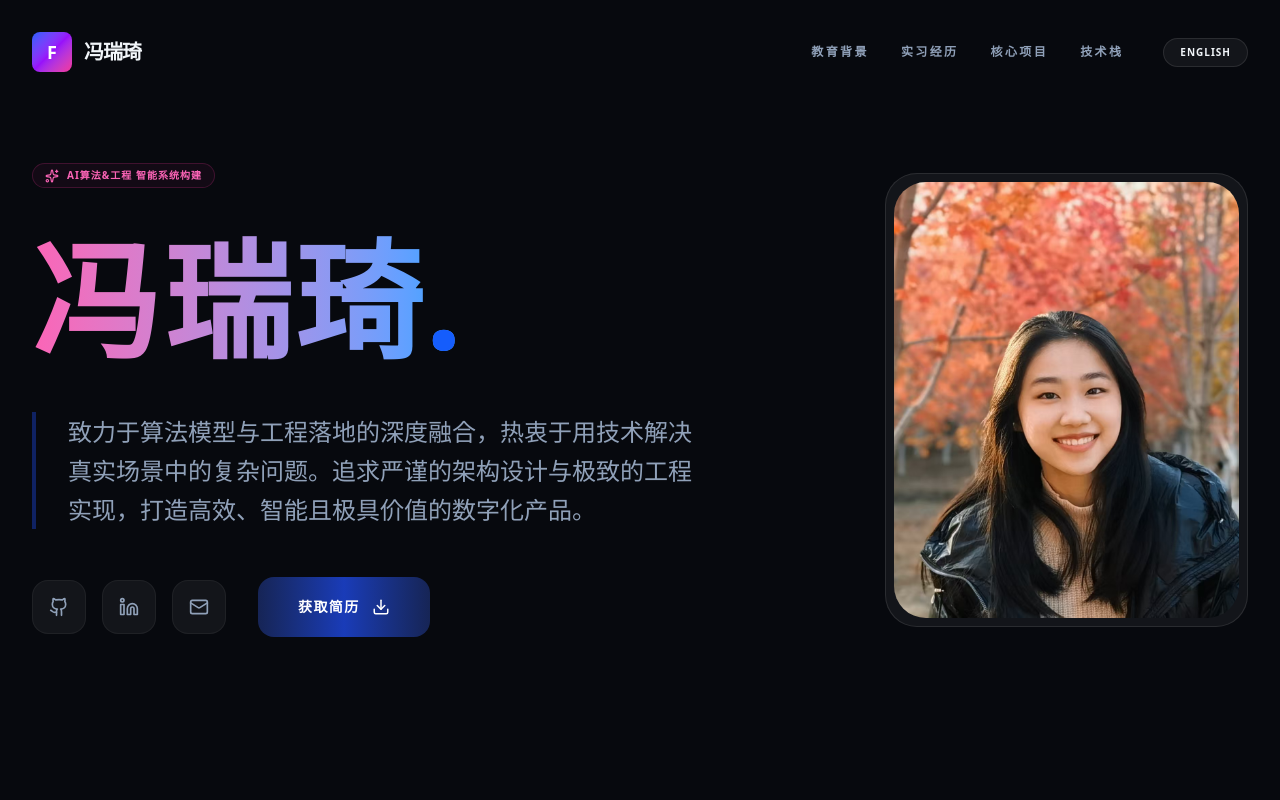
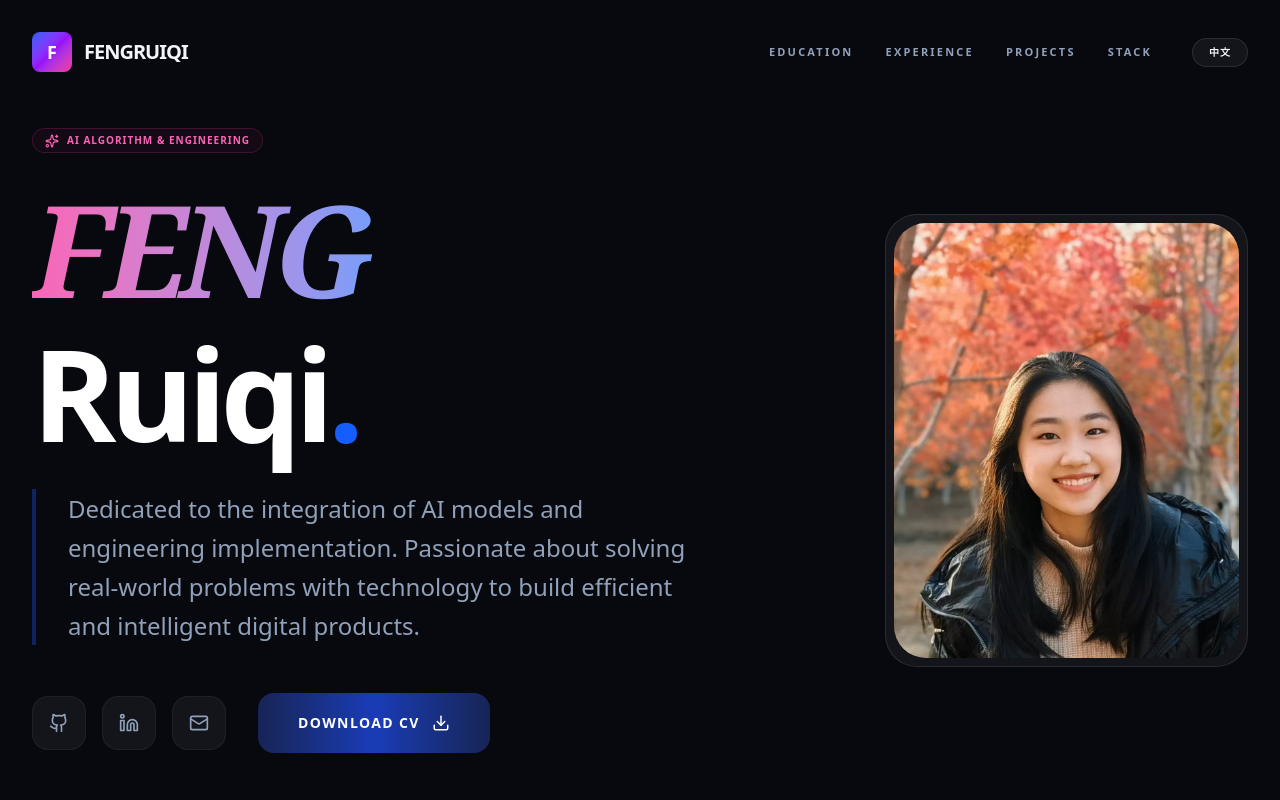
Before and after one commit to qitu1/portfolio, a React (Vite) app: page / in a window 1280 px wide. Shown: the top 800 px of the page. Built offline with nearby package versions, Linux system fonts and the light colour scheme.

Commit message:
set default lang to English

```diff
--- a/src/App.jsx
+++ b/src/App.jsx
@@ -93,7 +93,7 @@ const GlowCard = ({ children, className = "", scaleOnHover = true, onClick }) =>
 };
 
 const App = () => {
-  const [lang, setLang] = useState('zh');
+  const [lang, setLang] = useState('en');
   const [isScrolled, setIsScrolled] = useState(false);
   const [selectedItem, setSelectedItem] = useState(null);
 
```
